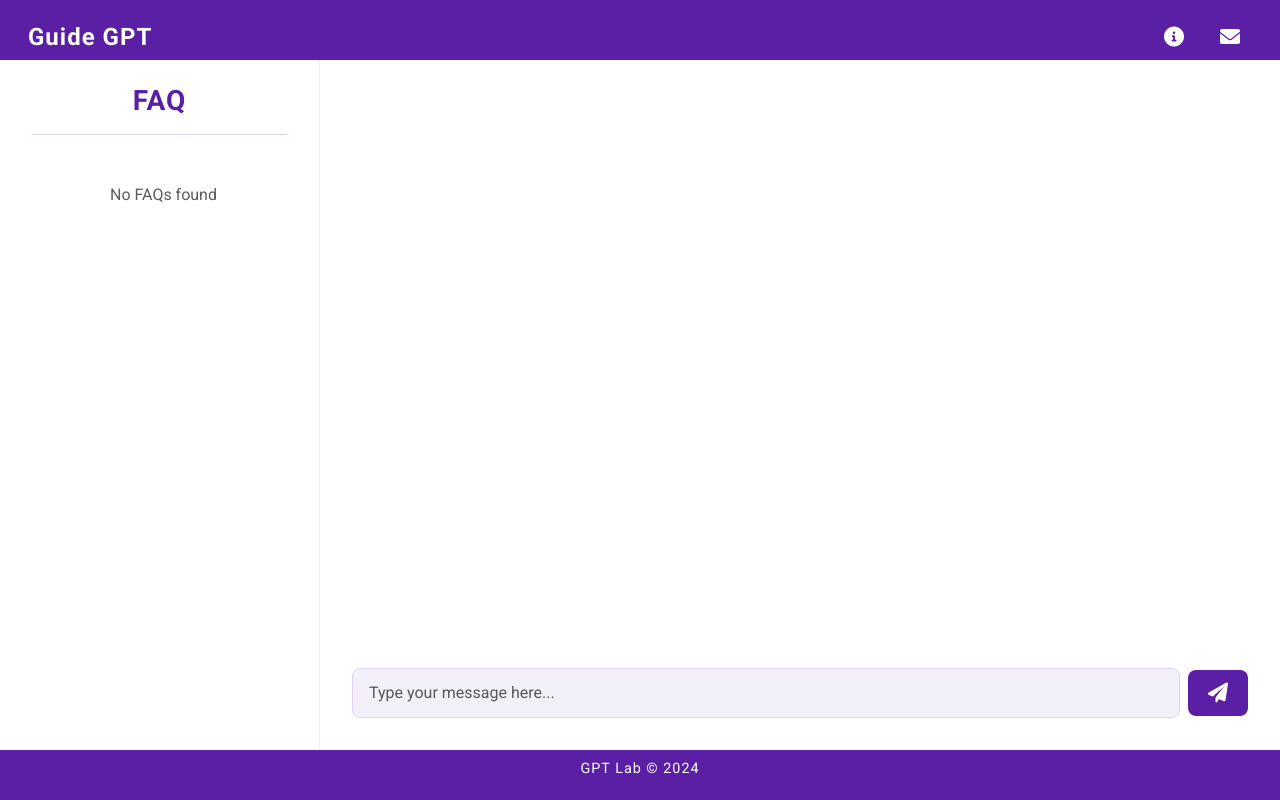
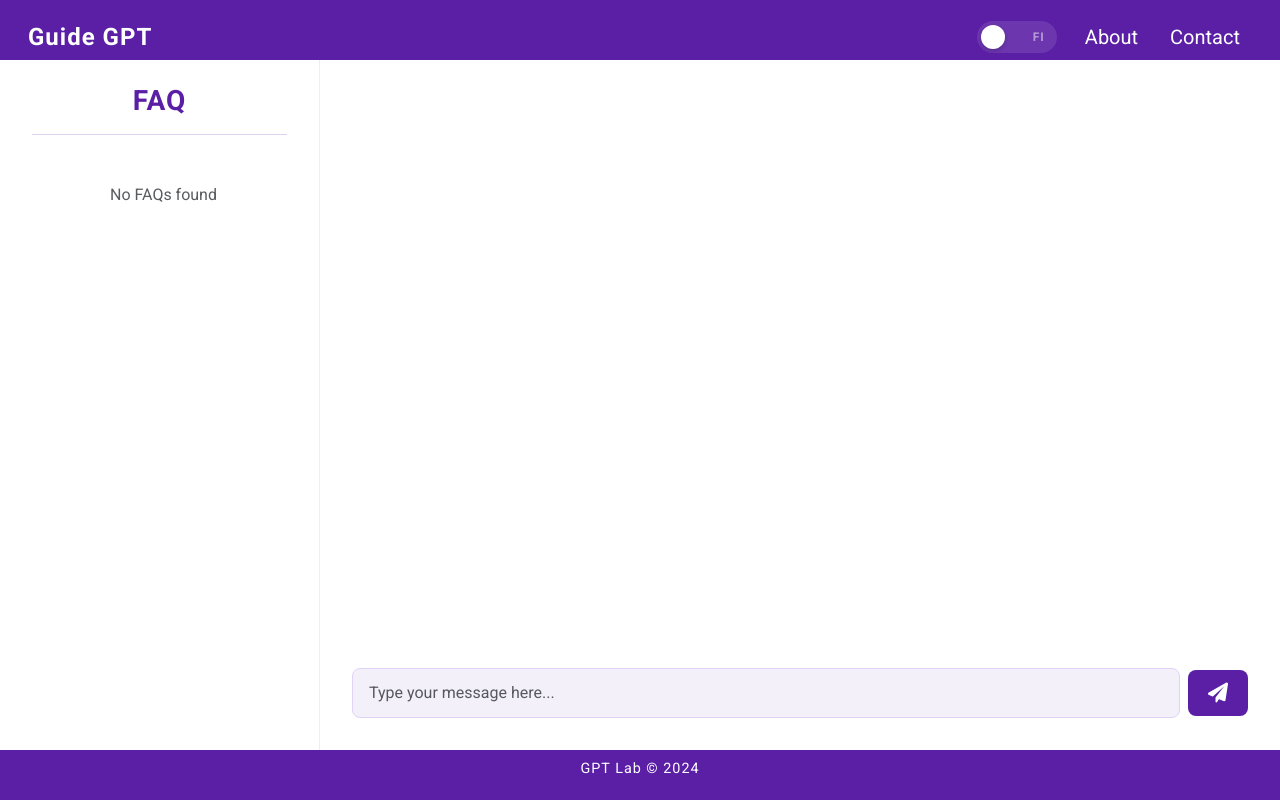
Before and after one commit to nasiriubat/thesis-rag, a Flask app: page / in a window 1280 px wide. Run offline with Flask 3, Linux system fonts and the light colour scheme; data that the repository does not hold is empty.

Commit message:
language is done

```diff
--- /dev/null
+++ b/static/js/languages.js
@@ -0,0 +1,92 @@
+const translations = {
+    en: {
+        // Navigation
+        about: "About",
+        contact: "Contact",
+
+        // Sidebar
+        faq: "FAQ",
+        noFaqsFound: "No FAQs found",
+
+        // Chat
+        typeMessage: "Type your message here...",
+        thinking: "Thinking...",
+        helpful: "Helpful",
+        notHelpful: "Not Helpful",
+        feedbackRecorded: "Feedback recorded",
+        thankYouFeedback: "Thank you for your feedback!",
+
+        // Error Messages
+        errorOccurred: "An error occurred while processing your question",
+        errorFeedback: "An error occurred while submitting feedback",
+        failedFeedback: "Failed to record feedback",
+        sorryError: "Sorry, an error occurred. Please try again.",
+
+        // Sources
+        source: "Source:",
+
+        // Language Names
+        english: "English",
+        finnish: "Finnish"
+    },
+    fi: {
+        // Navigation
+        about: "Tietoa",
+        contact: "Yhteystiedot",
+
+        // Sidebar
+        faq: "UKK",
+        noFaqsFound: "UKK:ita ei löytynyt",
+
+        // Chat
+        typeMessage: "Kirjoita viestisi tähän...",
+        thinking: "Ajattelen...",
+        helpful: "Hyödyllinen",
+        notHelpful: "Ei hyödyllinen",
+        feedbackRecorded: "Palaute tallennettu",
+        thankYouFeedback: "Kiitos palautteestasi!",
+
+        // Error Messages
+        errorOccurred: "Kysymyksen käsittelyssä tapahtui virhe",
+        errorFeedback: "Palautteen lähetyksessä tapahtui virhe",
+        failedFeedback: "Palautteen tallennus epäonnistui",
+        sorryError: "Valitettavasti tapahtui virhe. Yritä uudelleen.",
+
+        // Sources
+        source: "Lähde:",
+
+        // Language Names
+        english: "Englanti",
+        finnish: "Suomi"
+    }
+};
+
+// Function to get translation
+function getTranslation(key, lang = 'en') {
+    return translations[lang]?.[key] || translations['en'][key] || key;
+}
+
+// Function to update all translations on the page
+function updateTranslations(lang) {
+    // Update all elements with data-translate attribute
+    document.querySelectorAll('[data-translate]').forEach(element => {
+        const key = element.getAttribute('data-translate');
+        element.textContent = getTranslation(key, lang);
+    });
+
+    // Update placeholders
+    document.querySelectorAll('[data-translate-placeholder]').forEach(element => {
+        const key = element.getAttribute('data-translate-placeholder');
+        element.placeholder = getTranslation(key, lang);
+    });
+
+    // Store selected language in localStorage
+    localStorage.setItem('selectedLanguage', lang);
+}
+
+// Function to initialize language
+function initializeLanguage() {
+    const savedLanguage = localStorage.getItem('selectedLanguage') || 'en';
+    updateTranslations(savedLanguage);
+    return savedLanguage;
+}
--- a/templates/public/index.html
+++ b/templates/public/index.html
@@ -7,9 +7,20 @@
         <div class="container-fluid">
             <div class="d-flex justify-content-between align-items-center">
                 <h2 class="navbar-logo mb-0">{{ settings.get('logo', 'Guide GPT') }}</h2>
-                <div>
-                    <a href="{{ url_for('main.about') }}" class="btn btn-icon visitor-info-btn me-2" title="About"><i class="fas fa-info-circle"></i></a>
-                    <a href="{{ url_for('main.contact') }}" class="btn btn-icon visitor-info-btn" title="Contact"><i class="fas fa-envelope"></i></a>
+                <div class="d-flex align-items-center">
+                    <!-- Language Toggle -->
+                    <div class="language-toggle me-3">
+                        <div class="toggle-switch">
+                            <input type="checkbox" id="languageToggle" class="toggle-input" onchange="toggleLanguage()">
+                            <label for="languageToggle" class="toggle-label">
+                                <span class="toggle-text-en">EN</span>
+                                <span class="toggle-text-fi">FI</span>
+                                <span class="toggle-handle"></span>
+                            </label>
+                        </div>
+                    </div>
+                    <a href="{{ url_for('main.about') }}" class="btn btn-icon visitor-info-btn me-2" title="About" data-translate="about"><i class="fas fa-info-circle"></i></a>
+                    <a href="{{ url_for('main.contact') }}" class="btn btn-icon visitor-info-btn" title="Contact" data-translate="contact"><i class="fas fa-envelope"></i></a>
                 </div>
             </div>
         </div>
@@ -21,7 +32,7 @@
             <!-- Sidebar -->
             <div class="visitor-sidebar flex-shrink-0">
                 <div class="sidebar-header py-4 text-center">
-                    <h3 class="sidebar-title mb-3">FAQ</h3>
+                    <h3 class="sidebar-title mb-3" data-translate="faq">FAQ</h3>
                     <hr class="sidebar-divider">
                 </div>
 
@@ -35,7 +46,7 @@
                         {% endfor %}
                     </ul>
                     {% else %}
-                    <div class="text-center text-muted">No FAQs found</div>
+                    <div class="text-center text-muted" data-translate="noFaqsFound">No FAQs found</div>
                     {% endif %}
                 </div>
             </div>
@@ -59,7 +70,7 @@
 
                     <!-- Input -->
                     <form id="chatForm" class="visitor-chat-form d-flex align-items-center">
-                        <input type="text" id="question" class="form-control visitor-chat-input" placeholder="Type your message here..." autocomplete="off">
+                        <input type="text" id="question" class="form-control visitor-chat-input" data-translate-placeholder="typeMessage" placeholder="Type your message here..." autocomplete="off">
                         <button type="submit" class="btn visitor-send-btn ms-2"><i class="fas fa-paper-plane"></i></button>
                     </form>
                 </div>
@@ -75,7 +86,24 @@
 {% endblock %}
 
 {% block extra_js %}
+<!-- Add language.js before other scripts -->
+<script src="{{ url_for('static', filename='js/languages.js') }}"></script>
 <script>
+let currentLanguage = initializeLanguage();
+
+function toggleLanguage() {
+    currentLanguage = currentLanguage === 'en' ? 'fi' : 'en';
+    updateTranslations(currentLanguage);
+    // Update toggle state
+    document.getElementById('languageToggle').checked = currentLanguage === 'fi';
+}
+
+// Initialize toggle state
+document.addEventListener('DOMContentLoaded', function() {
+    const savedLanguage = localStorage.getItem('selectedLanguage') || 'en';
+    document.getElementById('languageToggle').checked = savedLanguage === 'fi';
+});
+
 // Function to ask a question from FAQ list or quick button
 function askQuestion(question) {
     // Hide initial FAQs if they are visible
@@ -88,7 +116,7 @@ function askQuestion(question) {
     addMessage(question, 'user');
 
     // Show loading message
-    const loadingId = addMessage('Thinking...', 'bot', true);
+    const loadingId = addMessage(getTranslation('thinking', currentLanguage), 'bot', true);
 
     // Send request to server
     fetch('/api/chat', {
@@ -107,7 +135,7 @@ function askQuestion(question) {
         // Add sources if available
         if (data.sources && data.sources.length > 0) {
             const sourcesHtml = data.sources.map(source =>
-                `<div class='source-item'><small class='text-muted'>Source: ${source.text}</small></div>`
+                `<div class='source-item'><small class='text-muted'>${getTranslation('source', currentLanguage)} ${source.text}</small></div>`
             ).join('');
             addMessage(`<div class='sources'>${sourcesHtml}</div>`, 'bot');
         }
@@ -124,26 +152,10 @@ function askQuestion(question) {
         document.getElementById(loadingId).remove();
 
         // Show error message
-        addMessage('Sorry, an error occurred. Please try again.', 'bot');
-        toastr.error('An error occurred while processing your question');
+        addMessage(getTranslation('sorryError', currentLanguage), 'bot');
+        toastr.error(getTranslation('errorOccurred', currentLanguage));
     });
 }
-
-// Handle form submission
-const chatForm = document.getElementById('chatForm');
-const chatMessages = document.getElementById('chatMessages');
-
-chatForm.addEventListener('submit', function(e) {
-    e.preventDefault();
-    const question = document.getElementById('question').value;
-    if (!question) return;
-
-    // Use the same askQuestion function for form submission
-    askQuestion(question);
-
-    // Clear input field after sending
-    document.getElementById('question').value = '';
-});
 
 function addMessage(text, sender, isTemporary = false) {
     const messageDiv = document.createElement('div');
@@ -158,10 +170,10 @@ function addMessage(text, sender, isTemporary = false) {
         content += `
             <div class="feedback-buttons mt-2">
                 <button class="btn btn-sm btn-outline-success me-2" onclick="submitFeedback(${messageId}, 'like')">
-                    <i class="fas fa-thumbs-up"></i> Helpful
+                    <i class="fas fa-thumbs-up"></i> ${getTranslation('helpful', currentLanguage)}
                 </button>
                 <button class="btn btn-sm btn-outline-danger" onclick="submitFeedback(${messageId}, 'dislike')">
-                    <i class="fas fa-thumbs-down"></i> Not Helpful
+                    <i class="fas fa-thumbs-down"></i> ${getTranslation('notHelpful', currentLanguage)}
                 </button>
             </div>
         `;
@@ -188,21 +200,37 @@ function submitFeedback(messageId, feedback) {
     .then(response => response.json())
     .then(data => {
         if (data.message) {
-            toastr.success('Thank you for your feedback!');
+            toastr.success(getTranslation('thankYouFeedback', currentLanguage));
             // Disable feedback buttons after submission
             const feedbackButtons = document.querySelector(`#${messageId} .feedback-buttons`);
             if (feedbackButtons) {
-                feedbackButtons.innerHTML = '<small class="text-muted">Feedback recorded</small>';
+                feedbackButtons.innerHTML = `<small class="text-muted">${getTranslation('feedbackRecorded', currentLanguage)}</small>`;
             }
         } else {
-            toastr.error(data.error || 'Failed to record feedback');
+            toastr.error(data.error || getTranslation('failedFeedback', currentLanguage));
         }
     })
     .catch(error => {
         console.error('Error:', error);
-        toastr.error('An error occurred while submitting feedback');
+        toastr.error(getTranslation('errorFeedback', currentLanguage));
     });
 }
+
+// Handle form submission
+const chatForm = document.getElementById('chatForm');
+const chatMessages = document.getElementById('chatMessages');
+
+chatForm.addEventListener('submit', function(e) {
+    e.preventDefault();
+    const question = document.getElementById('question').value;
+    if (!question) return;
+
+    // Use the same askQuestion function for form submission
+    askQuestion(question);
+
+    // Clear input field after sending
+    document.getElementById('question').value = '';
+});
 
 // Handle Enter key in chat input
 document.getElementById('question').addEventListener('keypress', function(e) {
@@ -481,5 +509,97 @@ html, body {
 .bot-message .feedback-buttons {
     margin-left: 0.5rem;
 }
+
+.language-toggle {
+    position: relative;
+    margin-right: 1rem;
+}
+
+.toggle-switch {
+    position: relative;
+    width: 80px;
+    height: 32px;
+}
+
+.toggle-input {
+    display: none;
+}
+
+.toggle-label {
+    position: absolute;
+    top: 0;
+    left: 0;
+    width: 100%;
+    height: 100%;
+    background: rgba(255, 255, 255, 0.1);
+    border-radius: 16px;
+    cursor: pointer;
+    transition: all 0.3s ease;
+    overflow: hidden;
+}
+
+.toggle-text-en,
+.toggle-text-fi {
+    position: absolute;
+    top: 50%;
+    transform: translateY(-50%);
+    font-size: 12px;
+    font-weight: 600;
+    letter-spacing: 1px;
+    transition: all 0.3s ease;
+    color: #fff;
+}
+
+.toggle-text-en {
+    left: 12px;
+}
+
+.toggle-text-fi {
+    right: 12px;
+}
+
+.toggle-handle {
+    position: absolute;
+    top: 4px;
+    left: 4px;
+    width: 24px;
+    height: 24px;
+    background: #fff;
+    border-radius: 50%;
+    transition: all 0.3s ease;
+    box-shadow: 0 2px 4px rgba(0, 0, 0, 0.2);
+}
+
+.toggle-input:checked + .toggle-label {
+    background: rgba(255, 255, 255, 0.2);
+}
+
+.toggle-input:checked + .toggle-label .toggle-handle {
+    left: calc(100% - 28px);
+}
+
+.toggle-input:checked + .toggle-label .toggle-text-en {
+    opacity: 0.5;
+}
+
+.toggle-input:checked + .toggle-label .toggle-text-fi {
+    opacity: 1;
+}
+
+.toggle-input:not(:checked) + .toggle-label .toggle-text-en {
+    opacity: 1;
+}
+
+.toggle-input:not(:checked) + .toggle-label .toggle-text-fi {
+    opacity: 0.5;
+}
+
+.toggle-label:hover {
+    background: rgba(255, 255, 255, 0.15);
+}
+
+.toggle-label:hover .toggle-handle {
+    box-shadow: 0 2px 8px rgba(0, 0, 0, 0.3);
+}
 </style>
 {% endblock %}
```
